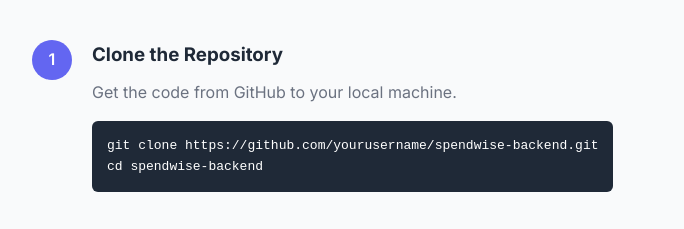
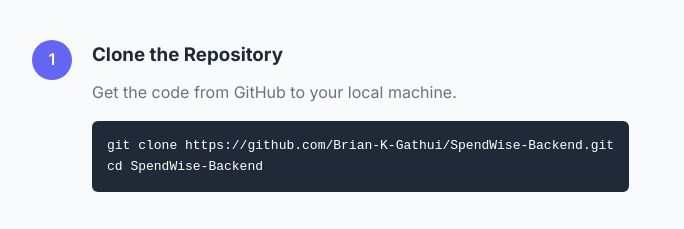
Before and after one commit to Brian-K-Gathui/SpendWise-Backend, a plain HTML site: page templates/index.html in a window 1280 px wide. Shown: the part 3160-3389 px from the top of the page, without its empty margins (208-892 px from the left). Drawn offline with Linux system fonts and the light colour scheme.

Commit message:
Final commit documented work

```diff
--- a/templates/index.html
+++ b/templates/index.html
@@ -876,8 +876,8 @@
                             </p>
                             <div class="code-block">
                                 git clone
-                                https://github.com/yourusername/spendwise-backend.git<br />
-                                cd spendwise-backend
+                                https://github.com/Brian-K-Gathui/SpendWise-Backend.git<br />
+                                cd SpendWise-Backend
                             </div>
                         </div>
                     </div>
```
Also changed, not shown: README.md.
